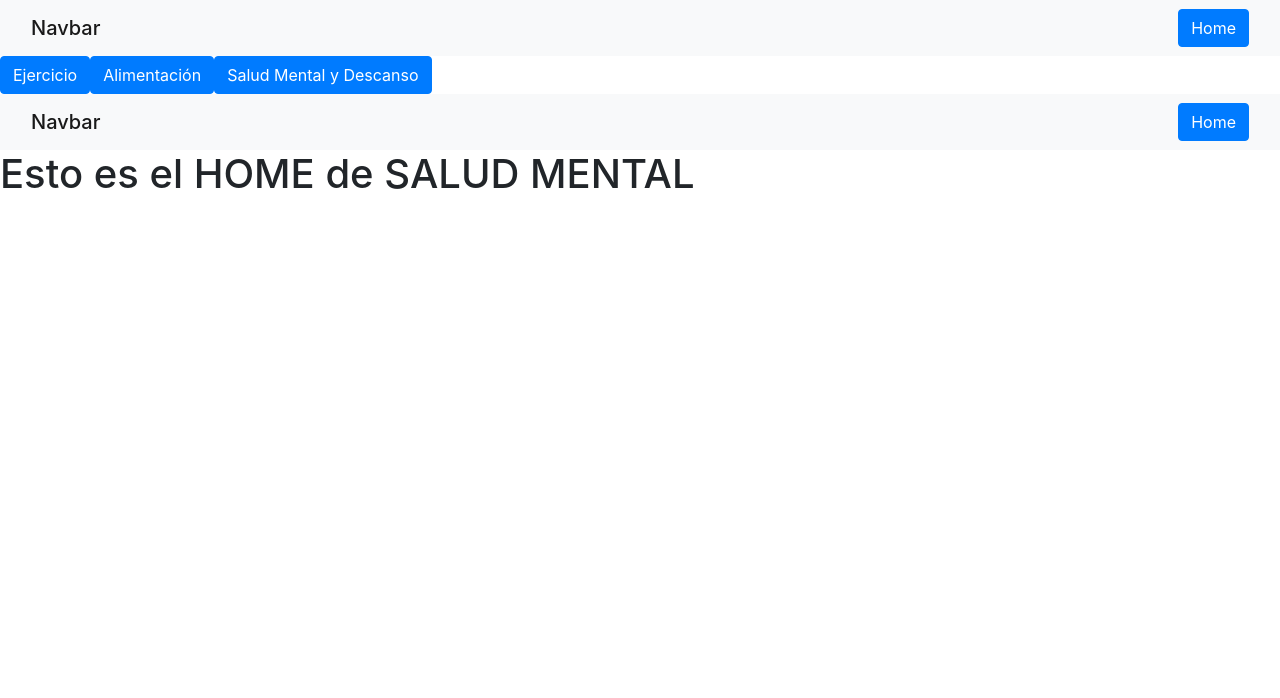
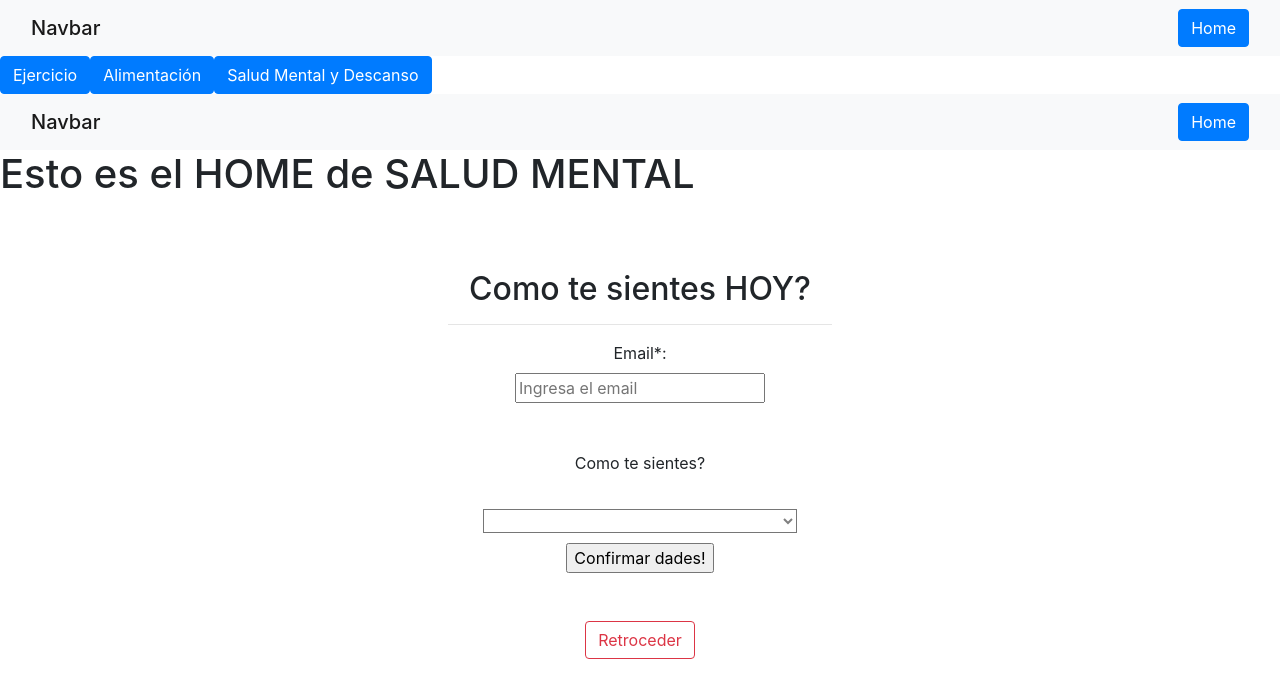
Before and after one commit to simoch117/projecte-final-grup-pau-victor-sandra-i-sergio, a Vue app in the folder web/vue-projecte-final/: page /saludmental in a window 1280 px wide. Shown: the top 698 px of the page. Built offline with nearby package versions, Linux system fonts and the light colour scheme.

Commit message:
formulario ¿Como te sientes? "alpha"

```diff
--- a/web/vue-projecte-final/src/views/HomeSaludmental.vue
+++ b/web/vue-projecte-final/src/views/HomeSaludmental.vue
@@ -3,12 +3,44 @@ import Header from "../components/SubHeader.vue";
 
 export default {
   components: {
-    Header,
+  Header,
   },
   data() {
-    return {};
+    return {
+      email: '',
+      selected: '',
+      estado: [
+        { text: 'Alegre', value: 'Alegre', emoji: '😛'},
+        { text: 'Energético', value: 'Energético', emoji: '😎🏋️‍♀️'},
+        { text: 'Desanimado, cansado, con malestar', value: 'Desanimado', emoji: '😩'},
+        { text: 'Estresado, ajetreado', value: 'Estresado', emoji: '😰'},
+        { text: 'Irritado, con incertidumbre', value: 'Irritado', emoji: '😠'},
+        { text: 'Triste, fracaso, momento de transición', value: 'Triste', emoji: '😔'},
+        { text: 'Nervioso, sientes "miedo"', value: 'Nervioso', emoji: '😖'},
+        { text: 'Enfadado', value: 'Enfadado', emoji: '😡'}
+      ]
+    }
   },
-};
+  methods: {
+    datos(){
+      const datos = {
+        email: this.email,
+        estado: this.estado.value,
+      };
+      console.log(datos);
+    },
+    onReset(event) {
+      event.preventDefault()
+      // Reset our form values
+      this.email = '',
+      this.selected = '',
+      this.estado = null
+    },
+    retroceder() {
+      window.history.back();
+    },
+  }
+}
 </script>
 
 <template>
@@ -16,4 +48,62 @@ export default {
     <Header />
     <h1>Esto es el HOME de SALUD MENTAL</h1>
   </div>
+  <div>
+    <form action class="form" @submit.prevent="datos">
+    <h2>Como te sientes HOY?</h2>
+    <hr>
+    <div>
+        <label class="form-label" label="Email" description="We'll never share your email with anyone else." for="#email">Email*:</label>
+        <br />
+        <input
+          v-model="email"
+          class="form-input-email"
+          id="email"
+          type="email"
+          required
+          placeholder="Ingresa el email"
+        />
+        <!--<p>ejemplo@inspedralbes.cat</p>-->
+      </div>
+      <br>
+      <br>
+      <div>
+        <label class="form-label" label="estado" for="#estado">Como te sientes?</label>
+        <br />
+        <select v-model="selected" class="form-select" aria-label="Default select example">
+          <option v-for="option in estado" v-bind:value="option.emoji">
+            {{ option.text }}
+          </option>
+        </select>
+        <span id="emojis">{{ selected }}</span>
+      </div>
+      <div>
+        <input class="form-submit" type="submit" value="Confirmar dades!" />
+      </div>
+    </form>
+  </div>
+  <div id="retroceder" class="text-center mt-5">
+    <button @click="retroceder()" type="button" class="btn btn-outline-danger">
+      Retroceder
+    </button>
+  </div>
 </template>
+
+<style>
+  select {
+    background-color: white;
+    color: gray;
+  }
+  #emojis {
+    font-size: 250%;
+  }
+  form {
+    padding-top: 5%;
+    text-align: center;
+    margin-left: 35%;
+    margin-right: 35%;
+  }
+  .form-input-email {
+    width: 250px;
+  }
+</style>
```
